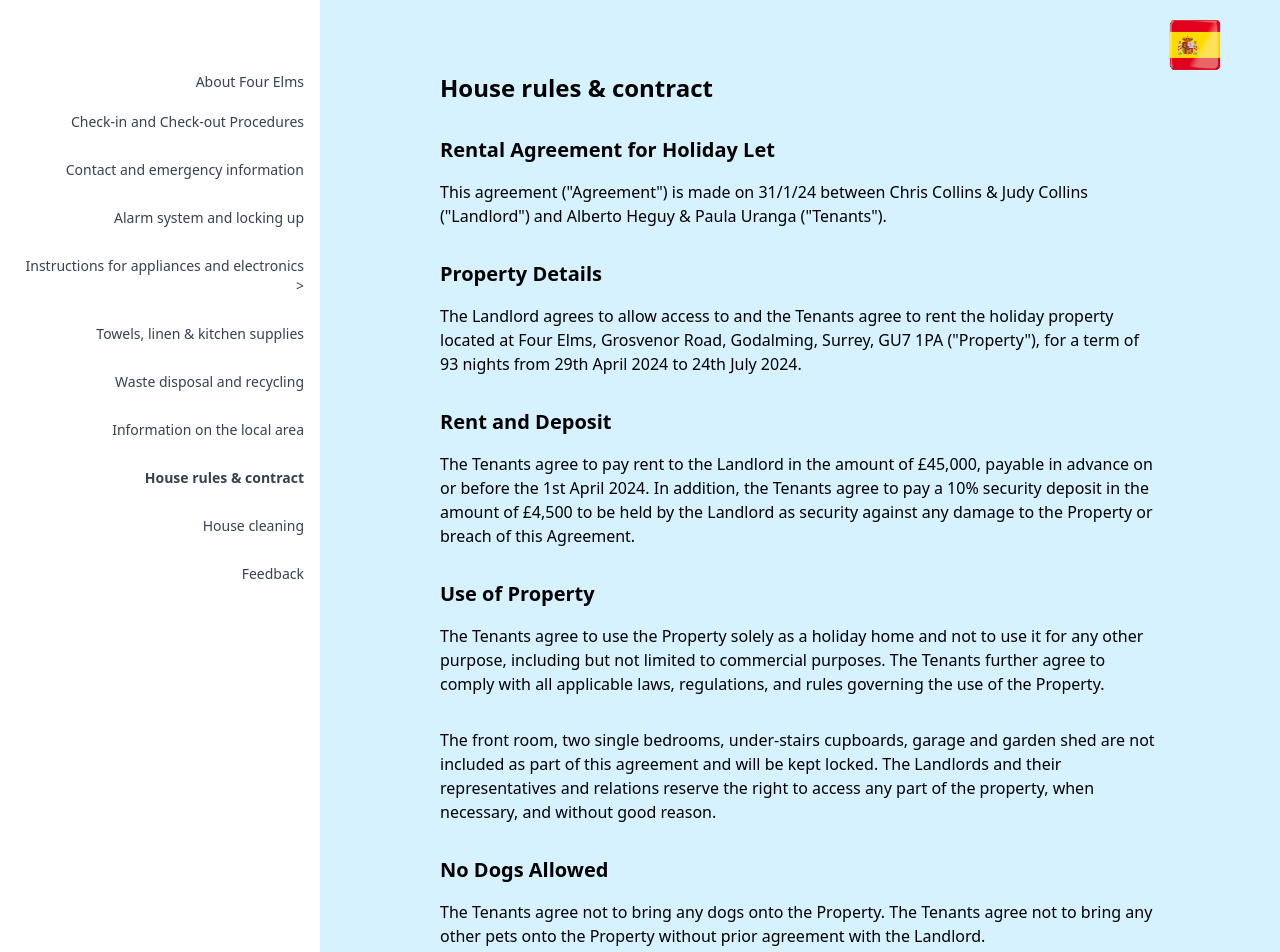
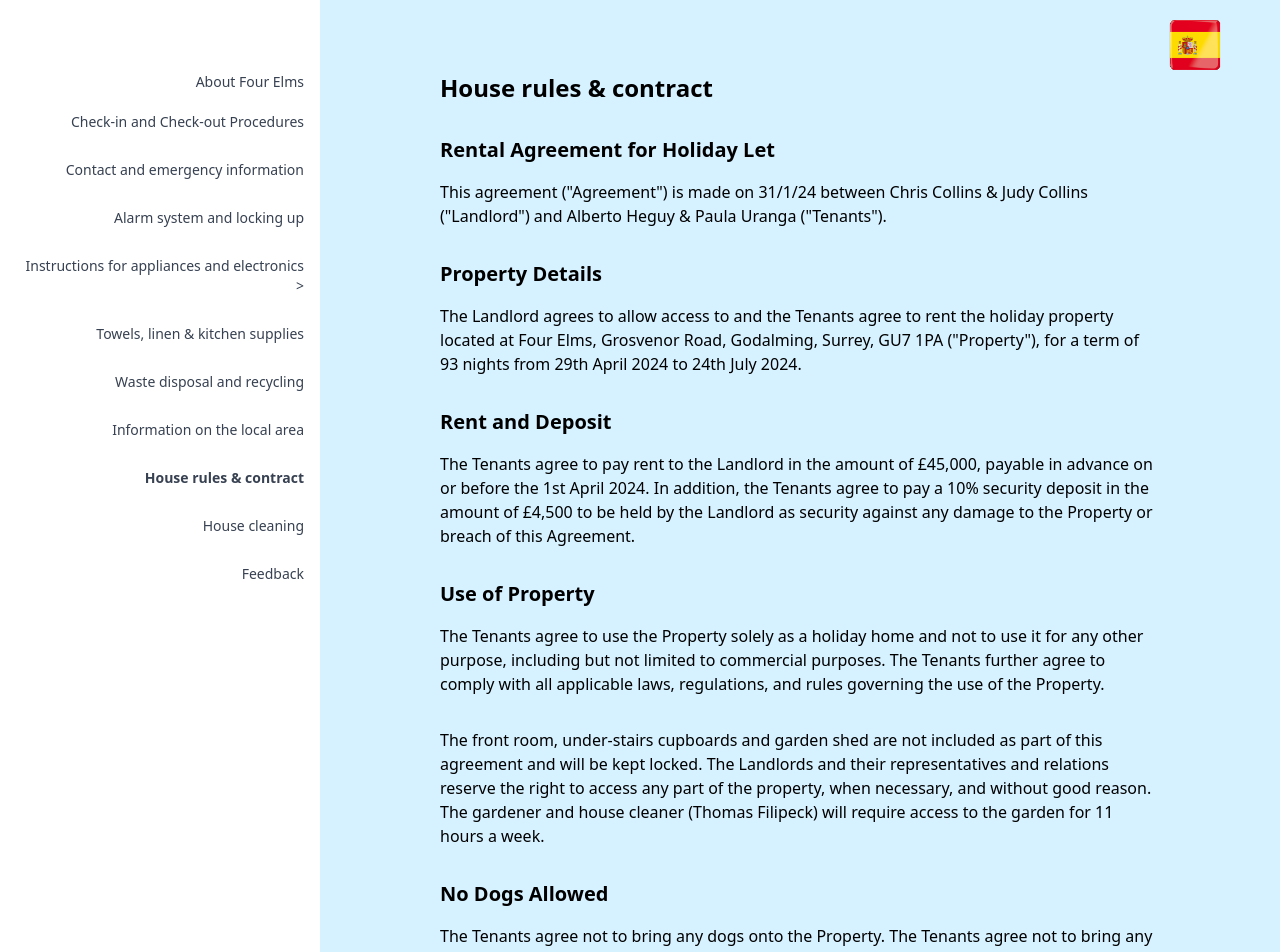
Before and after one commit to ConjecturesandRefutations/Four-Elms, a React (Create React App) app: page /contract in a window 1280 px wide. Shown: the top 952 px of the page. Built offline with nearby package versions, Linux system fonts and the light colour scheme.

Commit message:
Update Contract.js

```diff
--- a/src/pages/Contract.js
+++ b/src/pages/Contract.js
@@ -40,7 +40,7 @@ return(
 
 <h2 class='text-xl font-bold mb-4 mt-8'> {lang==='english' ? `Use of Property` : 'Uso de la Propiedad'} </h2>
 <p class='mb-8'>{lang==='english' ? `The Tenants agree to use the Property solely as a holiday home and not to use it for any other purpose, including but not limited to commercial purposes. The Tenants further agree to comply with all applicable laws, regulations, and rules governing the use of the Property.` : `Los Inquilinos aceptan utilizar la Propiedad únicamente como casa de vacaciones y no utilizarla para ningún otro propósito, incluidos, entre otros, fines comerciales. Los Inquilinos también aceptan cumplir con todas las leyes, reglamentos y normas aplicables que rigen el uso de la Propiedad.`}</p>
-<p class='mb-8'>{lang==='english' ? `The front room, two single bedrooms, under-stairs cupboards, garage and garden shed are not included as part of this agreement and will be kept locked. The Landlords and their representatives and relations reserve the right to access any part of the property, when necessary, and without good reason.` : `La habitación delantera, el garaje y el cobertizo del jardín no están incluidos como parte de este acuerdo y se mantendrán bajo llave. El Arrendador se reserva el derecho de acceder al garaje y cobertizo de jardín, cuando sea necesario, pero sin motivo justificado.`}</p>
+<p class='mb-8'>{lang==='english' ? `The front room, under-stairs cupboards and garden shed are not included as part of this agreement and will be kept locked. The Landlords and their representatives and relations reserve the right to access any part of the property, when necessary, and without good reason. The gardener and house cleaner (Thomas Filipeck) will require access to the garden for 11 hours a week.` : `La sala del frente, los armarios debajo de las escaleras y el cobertizo del jardín no están incluidos como parte de este acuerdo y se mantendrán cerrados con llave. Los Arrendadores y sus representantes y relaciones se reservan el derecho de acceder a cualquier parte de la propiedad, cuando sea necesario y sin motivo justificado. El jardinero y limpiador de la casa (Thomas Filipeck ) requerirá acceso al jardín durante 11 horas a la semana.`}</p>
 
 <h2 class='text-xl font-bold mb-4 mt-8'> {lang==='english' ? `No Dogs Allowed` : 'No se permiten perros'} </h2>
 <p class='mb-8'>{lang==='english' ? `The Tenants agree not to bring any dogs onto the Property. The Tenants agree not to bring any other pets onto the Property without prior agreement with the Landlord.` : `Los Inquilinos se comprometen a no traer perros a la Propiedad. Los Inquilinos se comprometen a no traer ninguna otra mascota a la Propiedad sin acuerdo previo con el Propietario.`}</p>
```
